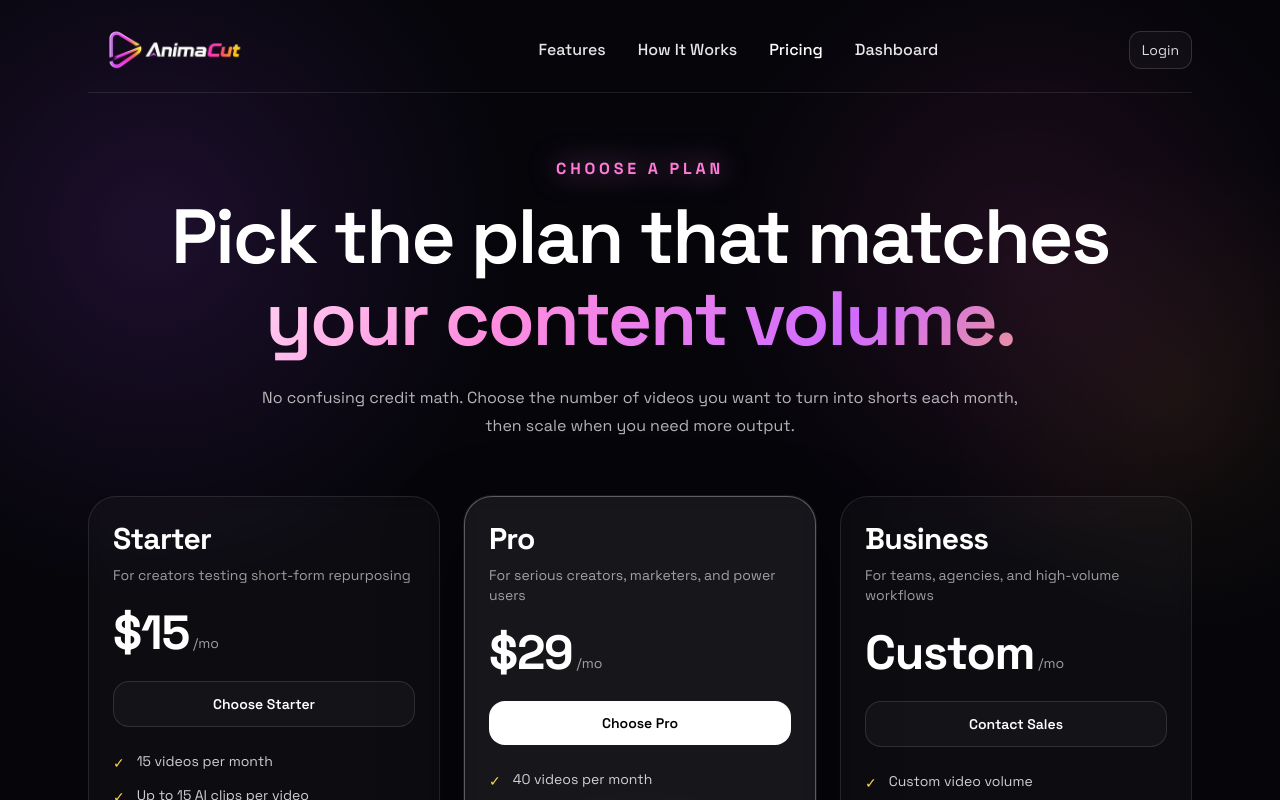
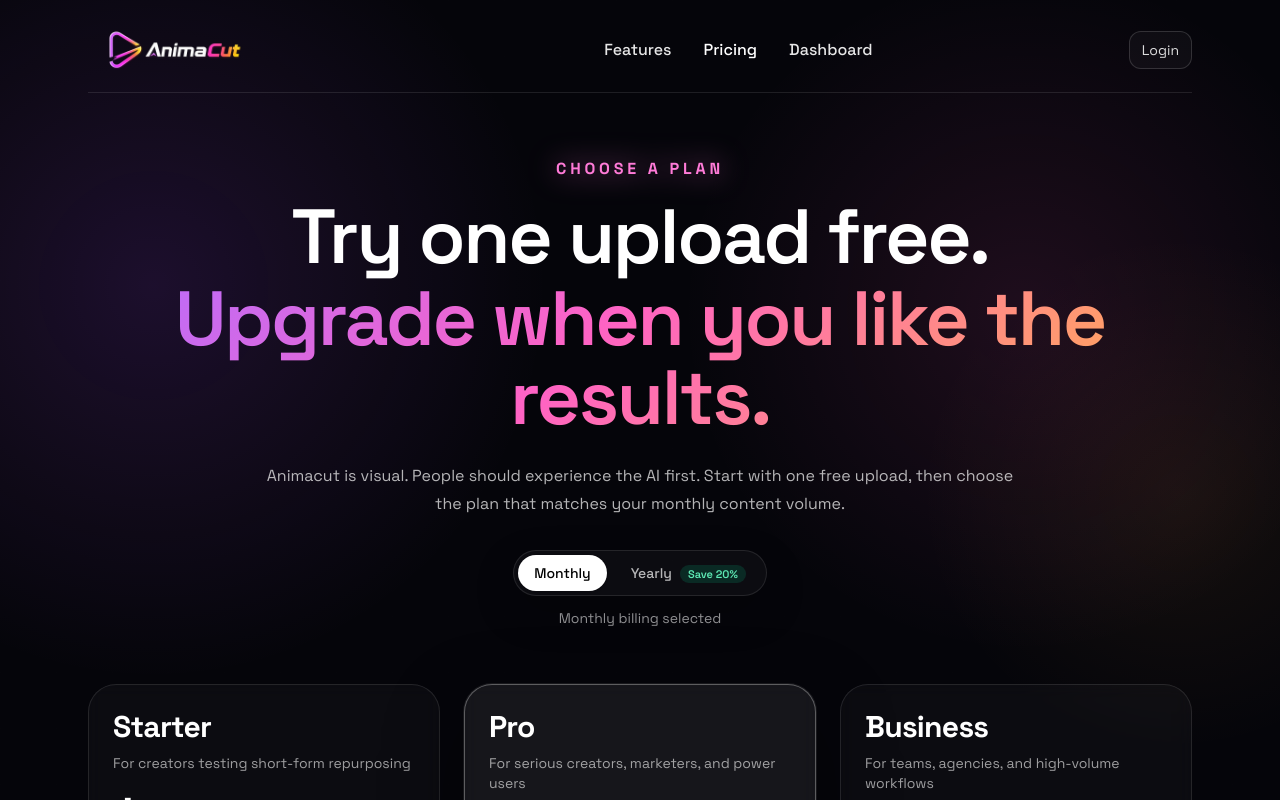
Before and after one commit to Duychinni/animecut, a Next.js app: page /pricing in a window 1280 px wide. Shown: the top 800 px of the page. Built offline with nearby package versions, Linux system fonts and the light colour scheme.

Commit message:
Revise pricing page for free trial and yearly toggle

```diff
--- a/app/pricing/page.tsx
+++ b/app/pricing/page.tsx
@@ -1,16 +1,52 @@
+'use client';
+
 import Link from 'next/link';
+import { useMemo, useState } from 'react';
 import { HomeLogoLink } from '@/components/nav/HomeLogoLink';
 
-const starterFeatures = [
-  '15 videos per month',
+type BillingInterval = 'monthly' | 'yearly';
+
+type Plan = {
+  name: string;
+  subtitle: string;
+  monthlyPrice: string;
+  yearlyPrice?: string;
+  yearlyBadge?: string;
+  highlighted?: boolean;
+  features: string[];
+  cta: string;
+  secondaryCta?: string;
+  isSalesOnly?: boolean;
+};
+
+const plans: Plan[] = [
+  {
+    name: 'Starter',
+    subtitle: 'For creators testing short-form repurposing',
+    monthlyPrice: '$14.99',
+    yearlyPrice: '$144',
+    yearlyBadge: 'Save 20%',
+    features: [
+      '1 free upload to test the product first',
+      '15 videos per month after upgrade',
       'Up to 15 AI clips per video',
       'HD exports',
       'Premium captions',
       'Speaker detection',
       'No watermark',
-];
-
-const proFeatures = [
+    ],
+    cta: 'Start Free Trial',
+    secondaryCta: 'Then upgrade when you like the results',
+  },
+  {
+    name: 'Pro',
+    subtitle: 'For serious creators, marketers, and power users',
+    monthlyPrice: '$29.99',
+    yearlyPrice: '$288',
+    yearlyBadge: 'Save 20%',
+    highlighted: true,
+    features: [
+      '1 free upload before committing',
       '40 videos per month',
       'Everything in Starter',
       'Priority processing queue',
@@ -18,59 +54,78 @@ const proFeatures = [
       'Advanced clip scoring and ranking',
       'Faster export turnaround',
       'Premium support access',
-];
-
-const businessFeatures = [
-  'Custom video volume',
+    ],
+    cta: 'Get Started',
+    secondaryCta: 'Best for consistent weekly clip output',
+  },
+  {
+    name: 'Business',
+    subtitle: 'For teams, agencies, and high-volume workflows',
+    monthlyPrice: 'Custom',
+    features: [
+      'Higher custom limits',
       'Everything in Pro',
       'Team workflows',
       'Priority infrastructure allocation',
       'API / custom integrations',
       'Dedicated support',
       'Enterprise onboarding',
+    ],
+    cta: 'Contact Sales',
+    secondaryCta: 'Need higher limits? Let’s talk.',
+    isSalesOnly: true,
+  },
 ];
 
 function PlanCard({
-  name,
-  subtitle,
-  price,
-  highlighted = false,
-  features,
-  cta,
+  plan,
+  interval,
 }: {
-  name: string;
-  subtitle: string;
-  price: string;
-  highlighted?: boolean;
-  features: string[];
-  cta: string;
+  plan: Plan;
+  interval: BillingInterval;
 }) {
+  const showingYearly = interval === 'yearly' && plan.yearlyPrice;
+  const price = showingYearly ? plan.yearlyPrice : plan.monthlyPrice;
+  const suffix = plan.isSalesOnly ? '' : showingYearly ? '/yr' : '/mo';
+
   return (
     <article
       className={`rounded-[28px] border p-6 backdrop-blur-sm ${
-        highlighted
+        plan.highlighted
           ? 'border-white/30 bg-white/[0.07] shadow-[0_0_0_1px_rgba(255,255,255,0.08),0_30px_80px_rgba(0,0,0,0.35)]'
           : 'border-white/10 bg-white/[0.03]'
       }`}
     >
-      <h2 className="text-3xl font-bold tracking-tight text-white">{name}</h2>
-      <p className="mt-2 text-sm text-white/60">{subtitle}</p>
+      <div className="flex items-start justify-between gap-4">
+        <div>
+          <h2 className="text-3xl font-bold tracking-tight text-white">{plan.name}</h2>
+          <p className="mt-2 text-sm text-white/60">{plan.subtitle}</p>
+        </div>
+        {showingYearly && plan.yearlyBadge ? (
+          <span className="rounded-full border border-emerald-400/20 bg-emerald-400/10 px-3 py-1 text-xs font-semibold text-emerald-300">
+            {plan.yearlyBadge}
+          </span>
+        ) : null}
+      </div>
+
       <div className="mt-6 flex items-end gap-1">
         <span className="text-5xl font-black tracking-tight text-white">{price}</span>
-        <span className="pb-1 text-sm text-white/60">/mo</span>
+        {suffix ? <span className="pb-1 text-sm text-white/60">{suffix}</span> : null}
       </div>
+
+      {plan.secondaryCta ? <p className="mt-3 text-sm text-white/58">{plan.secondaryCta}</p> : null}
 
       <button
         type="button"
         className={`mt-6 w-full rounded-2xl px-4 py-3 text-sm font-semibold transition ${
-          highlighted ? 'bg-white text-black hover:bg-white/90' : 'border border-white/12 bg-white/[0.03] text-white hover:bg-white/[0.06]'
+          plan.highlighted ? 'bg-white text-black hover:bg-white/90' : 'border border-white/12 bg-white/[0.03] text-white hover:bg-white/[0.06]'
         }`}
       >
-        {cta}
+        {plan.cta}
       </button>
 
       <ul className="mt-6 space-y-3 text-sm text-white/80">
-        {features.map((feature) => (
+        {plan.features.map((feature) => (
           <li key={feature} className="flex gap-3">
             <span className="mt-[2px] text-[#ffd84d]">✓</span>
             <span>{feature}</span>
@@ -82,6 +137,16 @@ function PlanCard({
 }
 
 export default function PricingPage() {
+  const [interval, setInterval] = useState<BillingInterval>('monthly');
+
+  const toggleLabel = useMemo(
+    () =>
+      interval === 'monthly'
+        ? 'Monthly billing selected'
+        : 'Yearly billing selected — save 20%',
+    [interval],
+  );
+
   return (
     <main className="app-shell min-h-screen text-white">
       <div className="relative mx-auto max-w-6xl px-6 py-6">
@@ -90,7 +155,6 @@ export default function PricingPage() {
 
           <nav className="hidden items-center justify-center gap-8 text-base font-medium text-white/90 md:flex">
             <Link href="/#features" className="transition hover:text-white">Features</Link>
-            <Link href="/#how-it-works" className="transition hover:text-white">How It Works</Link>
             <Link href="/pricing" className="text-white">Pricing</Link>
             <Link href="/dashboard" className="transition hover:text-white">Dashboard</Link>
           </nav>
@@ -107,41 +171,46 @@ export default function PricingPage() {
             CHOOSE A PLAN
           </p>
           <h1 className="mt-4 text-[3rem] font-semibold leading-[1.02] tracking-[-0.03em] md:text-[4.8rem]">
-            Pick the plan that matches
-            <span className="mt-1 block pb-[0.08em] bg-[linear-gradient(135deg,#ffffff_0%,#ff8dde_38%,#d06bff_68%,#ffb347_100%)] bg-clip-text text-transparent">
-              your content volume.
+            Try one upload free.
+            <span className="mt-1 block pb-[0.08em] bg-[linear-gradient(135deg,#b56dff_0%,#ff63c3_45%,#ffb347_100%)] bg-clip-text text-transparent">
+              Upgrade when you like the results.
             </span>
           </h1>
           <p className="mx-auto mt-5 max-w-3xl text-[15px] leading-7 text-white/70 md:text-base">
-            No confusing credit math. Choose the number of videos you want to turn into shorts each month, then scale when you need more output.
+            Animacut is visual. People should experience the AI first. Start with one free upload, then choose the plan that matches your monthly content volume.
           </p>
+
+          <div className="mt-8 inline-flex items-center gap-2 rounded-full border border-white/10 bg-white/[0.03] p-1 text-sm text-white/75 shadow-[0_16px_40px_rgba(0,0,0,0.22)]">
+            <button
+              type="button"
+              onClick={() => setInterval('monthly')}
+              className={`rounded-full px-4 py-2 font-medium transition ${
+                interval === 'monthly' ? 'bg-white text-black shadow-sm' : 'text-white/70 hover:text-white'
+              }`}
+            >
+              Monthly
+            </button>
+            <button
+              type="button"
+              onClick={() => setInterval('yearly')}
+              className={`rounded-full px-4 py-2 font-medium transition ${
+                interval === 'yearly' ? 'bg-white text-black shadow-sm' : 'text-white/70 hover:text-white'
+              }`}
+            >
+              Yearly
+              <span className="ml-2 rounded-full bg-emerald-400/15 px-2 py-0.5 text-[11px] font-semibold text-emerald-300">
+                Save 20%
+              </span>
+            </button>
+          </div>
+
+          <p className="mt-3 text-sm text-white/55">{toggleLabel}</p>
         </section>
 
         <section className="mt-14 grid gap-6 lg:grid-cols-3">
-          <PlanCard
-            name="Starter"
-            subtitle="For creators testing short-form repurposing"
-            price="$15"
-            features={starterFeatures}
-            cta="Choose Starter"
-          />
-
-          <PlanCard
-            name="Pro"
-            subtitle="For serious creators, marketers, and power users"
-            price="$29"
-            highlighted
-            features={proFeatures}
-            cta="Choose Pro"
-          />
-
-          <PlanCard
-            name="Business"
-            subtitle="For teams, agencies, and high-volume workflows"
-            price="Custom"
-            features={businessFeatures}
-            cta="Contact Sales"
-          />
+          {plans.map((plan) => (
+            <PlanCard key={plan.name} plan={plan} interval={interval} />
+          ))}
         </section>
       </div>
     </main>
```
Lines whose indentation alone changed are shown as unchanged.
